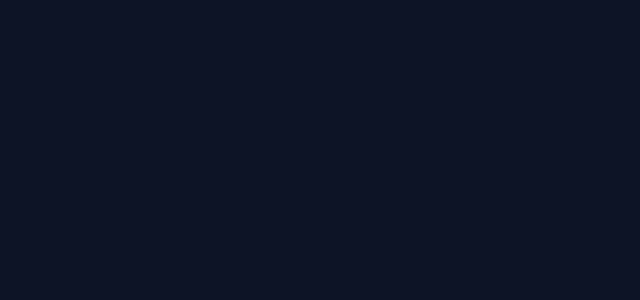
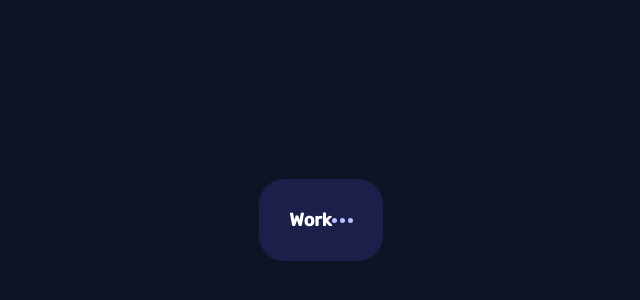
Before and after one commit to tulucalexandru/Time-Tracking-Dashboard-Challenge, a React (Create React App) app: page / in a window 1280 px wide. Shown: the part 180-480 px from the top of the page, without its empty margins (319-959 px from the left). Built offline with nearby package versions, Linux system fonts and the light colour scheme.

Commit message:
Added components for constructing the small card

```diff
--- a/public/index.html
+++ b/public/index.html
@@ -1,14 +1,15 @@
 <!DOCTYPE html>
 <html lang="en">
+
 <head>
   <meta charset="utf-8" />
   <link rel="icon" href="%PUBLIC_URL%/favicon.ico" />
   <meta name="viewport" content="width=device-width, initial-scale=1" />
   <meta name="theme-color" content="#000000" />
-    <meta
-      name="description"
-      content="Web site created using create-react-app"
-    />
+  <link rel="preconnect" href="https://fonts.googleapis.com">
+  <link rel="preconnect" href="https://fonts.gstatic.com" crossorigin>
+  <link href="https://fonts.googleapis.com/css2?family=Rubik:wght@300;400;500&display=swap" rel="stylesheet">
+  <meta name="description" content="Web site created using create-react-app" />
   <!--
       manifest.json provides metadata used when your web app is installed on a
       user's mobile device or desktop. See https://developers.google.com/web/fundamentals/web-app-manifest/
@@ -25,8 +26,10 @@
     -->
   <title>React App</title>
 </head>
+
 <body>
   <noscript>You need to enable JavaScript to run this app.</noscript>
   <div id="root"></div>
 </body>
+
 </html>
--- a/src/App.js
+++ b/src/App.js
@@ -1,12 +1,17 @@
 import "./App.css";
 import Wrapper from "./components/UI/Wrapper/Wrapper";
-// import GlobalStyles from "./GlobalStyles";
+import Card from "./components/UI/Card/Card";
+import GlobalStyles from "./GlobalStyles";
+// import { Colors } from "./GlobalStyles";
+const data = require('./components/assets/data.json');
 
 function App() {
   return (
     <main className="App">
-      {/* <GlobalStyles /> */}
-      <Wrapper />
+      <GlobalStyles />
+      <Wrapper>
+        <Card data={data[0]} />
+      </Wrapper>
     </main>
   );
 }
--- a/src/GlobalStyles.js
+++ b/src/GlobalStyles.js
@@ -1,31 +1,25 @@
 import { createGlobalStyle } from "styled-components";
 
-// const GlobalStyles = createGlobalStyle`
-//     :root {
+//Setting default style for the whole page
+const GlobalStyles = createGlobalStyle`
+    *, *::after, *::before {
+        margin: 0;
+        padding: 0;
+        box-sizing: border-box;
+        font-family: 'Rubik', sans-serif;
+        color: white;
+    }
 
-//         /* Primary colors */
-//         --blue: hsl(246, 80%, 60%);
-//         --bgWork: hsl(15, 100%, 70%);
-//         --bgPlay: hsl(195, 74%, 62%);
-//         --bgStudy: hsl(348, 100%, 68%);
-//         --bgExercise: hsl(145, 58%, 55%);
-//         --bgSocial: hsl(264, 64%, 52%);
-//         --bgSelfCare: hsl(43, 84%, 65%);
+    h1 {
+        font-size: 18px;
+    }
+`;
+export default GlobalStyles;
 
-//         /* Neutral */
-
-//         --veryDarkBlue: hsl(226, 43%, 10%);
-//         --darkBlue: hsl(235, 46%, 20%);
-//         --desaturatedBlue: hsl(235, 45%, 61%);
-//         --paleBlue: hsl(236, 100%, 87%);
-//     }
-// `
-// export default GlobalStyles;
-
-
+// Setting color variables for environment
 export const Colors = {
+  /* Primary colors */
   blue: "hsl(246, 80%, 60%)",
-            /* Primary colors */
   bgWork: "hsl(15, 100%, 70%)",
   bgPlay: "hsl(195, 74%, 62%)",
   bgStudy: "hsl(348, 100%, 68%)",
@@ -34,9 +28,8 @@ export const Colors = {
   bgSelfCare: "hsl(43, 84%, 65%)",
 
   /* Neutral */
-
   veryDarkBlue: "hsl(226, 43%, 10%)",
   darkBlue: "hsl(235, 46%, 20%)",
   desaturatedBlue: "hsl(235, 45%, 61%)",
   paleBlue: "hsl(236, 100%, 87%)",
-}
+};
--- a/src/components/UI/Card/Card.js
+++ b/src/components/UI/Card/Card.js
@@ -1,17 +1,23 @@
 import React from 'react'
-import FlexContainer from '../General/FlexContainer';
+// import FlexContainer from '../General/FlexContainer';
 import styled from 'styled-components';
+import { Colors } from '../../../GlobalStyles';
+import CardTitleContainer from './CardTitleContainer';
 
 const StyledCard = styled.div`
-    width: 100px;
-    height: 100px;
+    /* width: 100px;
+    height: 100px; */
+    border-radius: 25px;
+    padding: 30px;
     background-color: ${props => props.bgColor};
 `
 
-const Card = (props) => {
+const Card = ({data}) => {
   return (
-    <StyledCard bgColor={props.bgColor}/>
+    <StyledCard bgColor={Colors.darkBlue}>
+      <CardTitleContainer title={data.title}/>
+    </StyledCard>
   )
 }
 
-export default Card
+export default Card;
--- /dev/null
+++ b/src/components/UI/Card/CardTitleContainer.js
@@ -0,0 +1,25 @@
+import React from 'react'
+import styled from 'styled-components';
+import FlexContainer from '../General/FlexContainer';
+import dots from '../../assets/icon-ellipsis.svg';
+
+const StyledTitleContainer = styled(FlexContainer)`
+    justify-content: space-between;
+    align-items: center;
+
+    img {
+        display: block;
+    }
+
+`
+
+const CardTitleContainer = ({title}) => {
+  return (
+    <StyledTitleContainer>
+        <h1>{ title }</h1>
+        <img src={dots} alt="" />
+    </StyledTitleContainer>
+  )
+}
+
+export default CardTitleContainer
--- a/src/components/UI/General/FlexContainer.js
+++ b/src/components/UI/General/FlexContainer.js
@@ -3,7 +3,7 @@ import styled from 'styled-components'
 
 const StyledFlexBox = styled.div`
     display: flex;
-    flex-wrap: wrap;
+    /* flex-wrap: wrap; */
 `
 
 const FlexContainer = (props) => {
--- a/src/components/UI/Wrapper/Wrapper.js
+++ b/src/components/UI/Wrapper/Wrapper.js
@@ -6,12 +6,14 @@ import { Colors } from '../../../GlobalStyles';
 const StyledWrapper = styled(FlexContainer)`
     height: 100vh;
     background-color: ${Colors.veryDarkBlue};
+    align-items: center;
+    justify-content: center;
 `
 
-const Wrapper = () => {
+const Wrapper = (props) => {
   return (
-    <StyledWrapper />
+    <StyledWrapper>{props.children}</StyledWrapper>
   )
 }
 
-export default Wrapper
+export default Wrapper;
```
Also changed, not shown: src/components/assets/data.json (renamed from data.json). Lines whose indentation alone changed are shown as unchanged.
